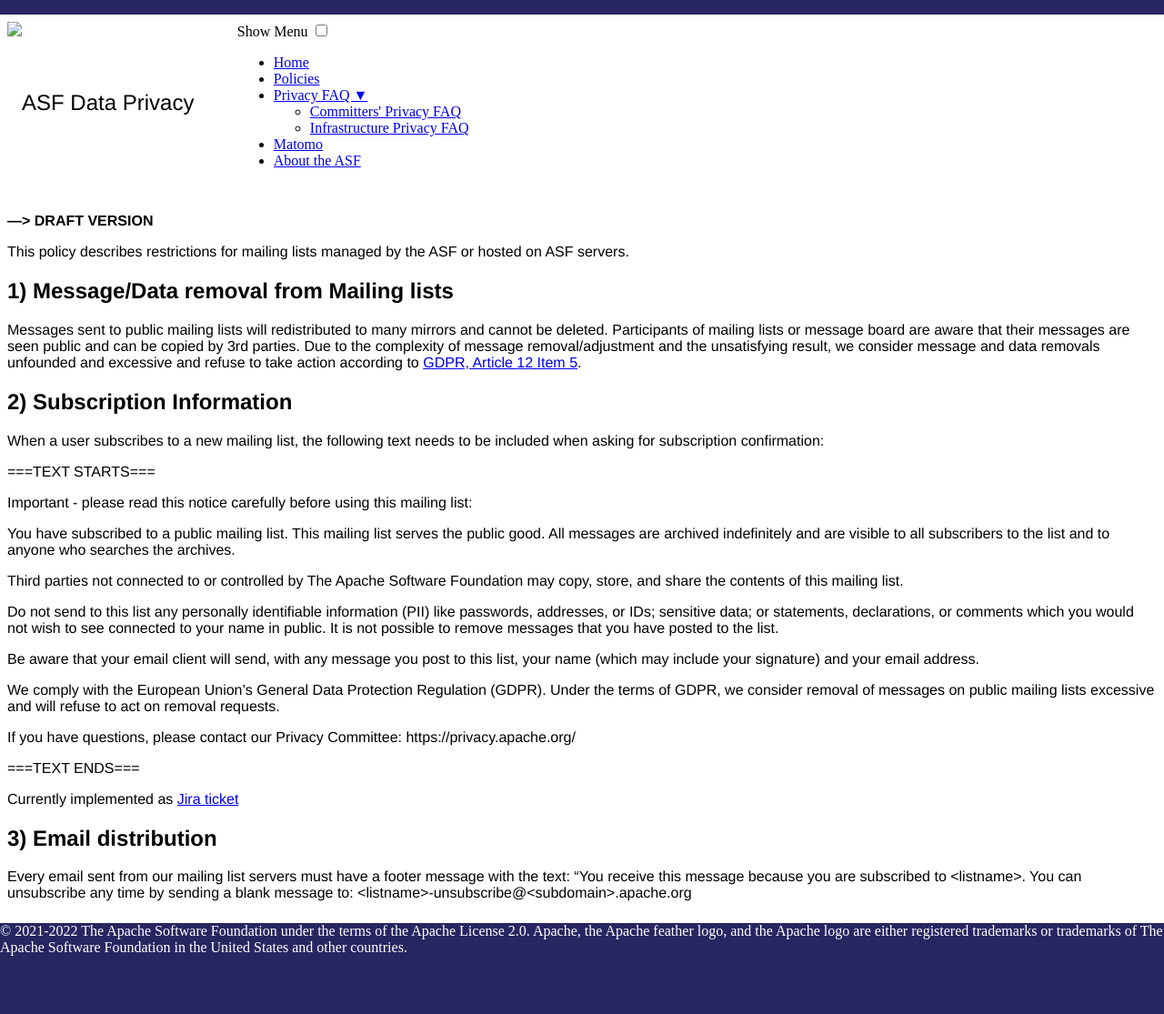
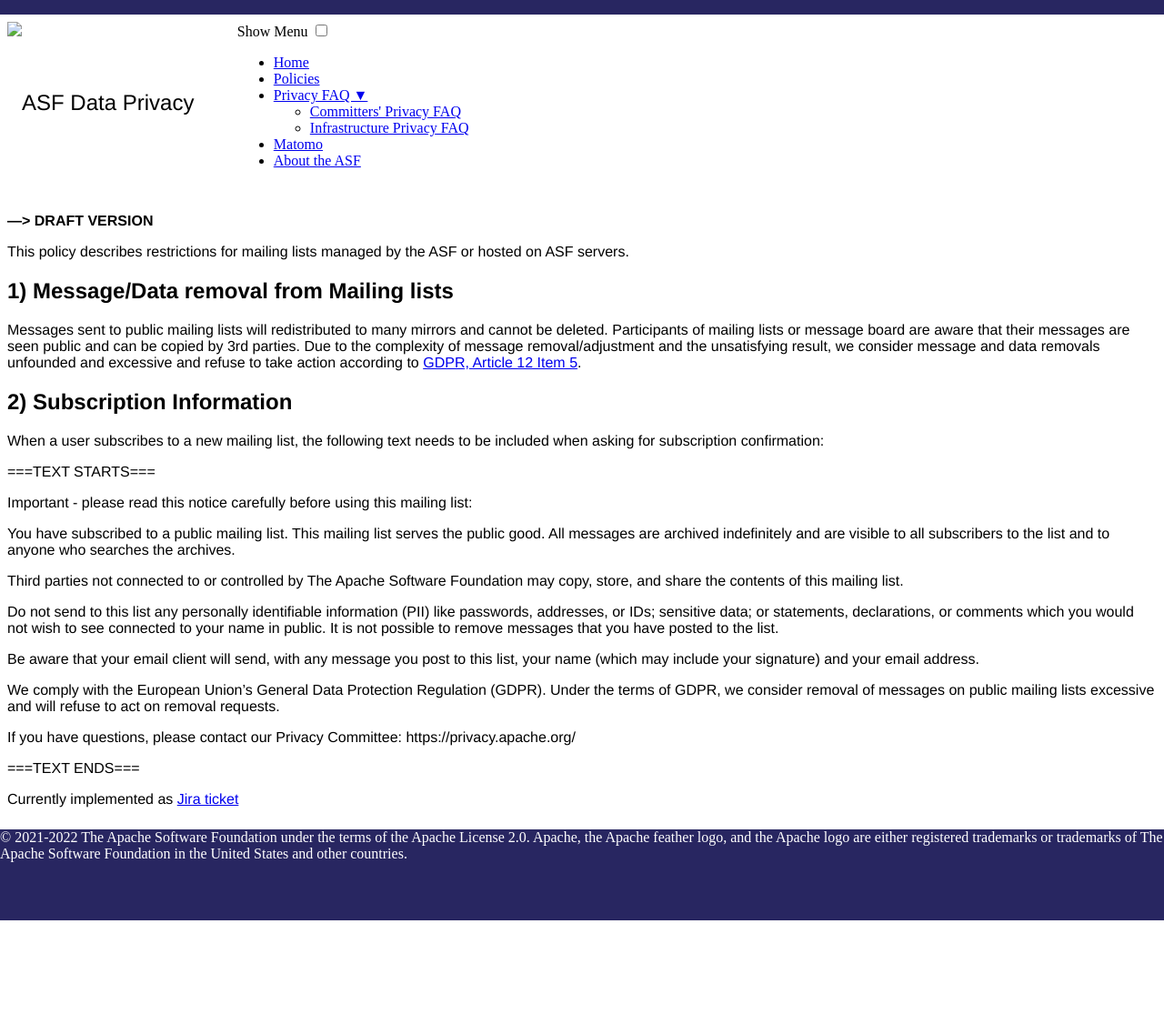
Before and after one commit to apache/privacy-website, a Jekyll site: the page output/policies/mailinglist-policy.html, which Jekyll copies as it is, in a window 1280 px wide. Shown: the whole page at 91% size. Built offline with Jekyll 4.4.1, drawn with Linux system fonts in a browser that asks for light colours; after the commit the page ends 1012 px from its top, so only the background shows below that.

Commit message:
Automatic Site Publish by Buildbot

```diff
--- a/output/feed.xml
+++ b/output/feed.xml
@@ -1,4 +1,4 @@
-<?xml version="1.0" encoding="utf-8"?><feed xmlns="http://www.w3.org/2005/Atom" ><generator uri="https://jekyllrb.com/" version="4.2.2">Jekyll</generator><link href="/feed.xml" rel="self" type="application/atom+xml" /><link href="/" rel="alternate" type="text/html" /><updated>2022-05-19T19:54:28+00:00</updated><id>/feed.xml</id><title type="html">Apache Software Foundation - Data Privacy</title><subtitle>Write an awesome description for your new site here. You can edit this line in _config.yml. It will appear in your document head meta (for Google search results) and in your feed.xml site description.</subtitle><entry><title type="html">Welcome to Jekyll!</title><link href="/jekyll/update/2021/03/05/welcome-to-jekyll.html" rel="alternate" type="text/html" title="Welcome to Jekyll!" /><published>2021-03-05T19:38:56+00:00</published><updated>2021-03-05T19:38:56+00:00</updated><id>/jekyll/update/2021/03/05/welcome-to-jekyll</id><content type="html" xml:base="/jekyll/update/2021/03/05/welcome-to-jekyll.html"><![CDATA[<p>You’ll find this post in your <code class="language-plaintext highlighter-rouge">_posts</code> directory. Go ahead and edit it and re-build the site to see your changes. You can rebuild the site in many different ways, but the most common way is to run <code class="language-plaintext highlighter-rouge">jekyll serve</code>, which launches a web server and auto-regenerates your site when a file is updated.</p>
+<?xml version="1.0" encoding="utf-8"?><feed xmlns="http://www.w3.org/2005/Atom" ><generator uri="https://jekyllrb.com/" version="4.2.2">Jekyll</generator><link href="/feed.xml" rel="self" type="application/atom+xml" /><link href="/" rel="alternate" type="text/html" /><updated>2022-05-19T19:56:40+00:00</updated><id>/feed.xml</id><title type="html">Apache Software Foundation - Data Privacy</title><subtitle>Write an awesome description for your new site here. You can edit this line in _config.yml. It will appear in your document head meta (for Google search results) and in your feed.xml site description.</subtitle><entry><title type="html">Welcome to Jekyll!</title><link href="/jekyll/update/2021/03/05/welcome-to-jekyll.html" rel="alternate" type="text/html" title="Welcome to Jekyll!" /><published>2021-03-05T19:38:56+00:00</published><updated>2021-03-05T19:38:56+00:00</updated><id>/jekyll/update/2021/03/05/welcome-to-jekyll</id><content type="html" xml:base="/jekyll/update/2021/03/05/welcome-to-jekyll.html"><![CDATA[<p>You’ll find this post in your <code class="language-plaintext highlighter-rouge">_posts</code> directory. Go ahead and edit it and re-build the site to see your changes. You can rebuild the site in many different ways, but the most common way is to run <code class="language-plaintext highlighter-rouge">jekyll serve</code>, which launches a web server and auto-regenerates your site when a file is updated.</p>
 
 <p>Jekyll requires blog post files to be named according to the following format:</p>
 
--- a/output/policies/mailinglist-policy.html
+++ b/output/policies/mailinglist-policy.html
@@ -83,13 +83,6 @@
 
 <p>Currently implemented as <a href="https://issues.apache.org/jira/browse/INFRA-23011?filter=-2">Jira ticket</a></p>
 
-<h2 id="3-email-distribution">3) Email distribution</h2>
-
-<p>Every email sent from our mailing list servers must have a footer message with the text:
-“You receive this message because you are subscribed to &lt;listname&gt;.
-You can unsubscribe any time by sending a blank message to: &lt;listname&gt;-unsubscribe@&lt;subdomain&gt;.apache.org</p>
-
-
         </main>
         <footer>
     © 2021-2022 The Apache Software Foundation under the terms of the Apache License 2.0.
```
